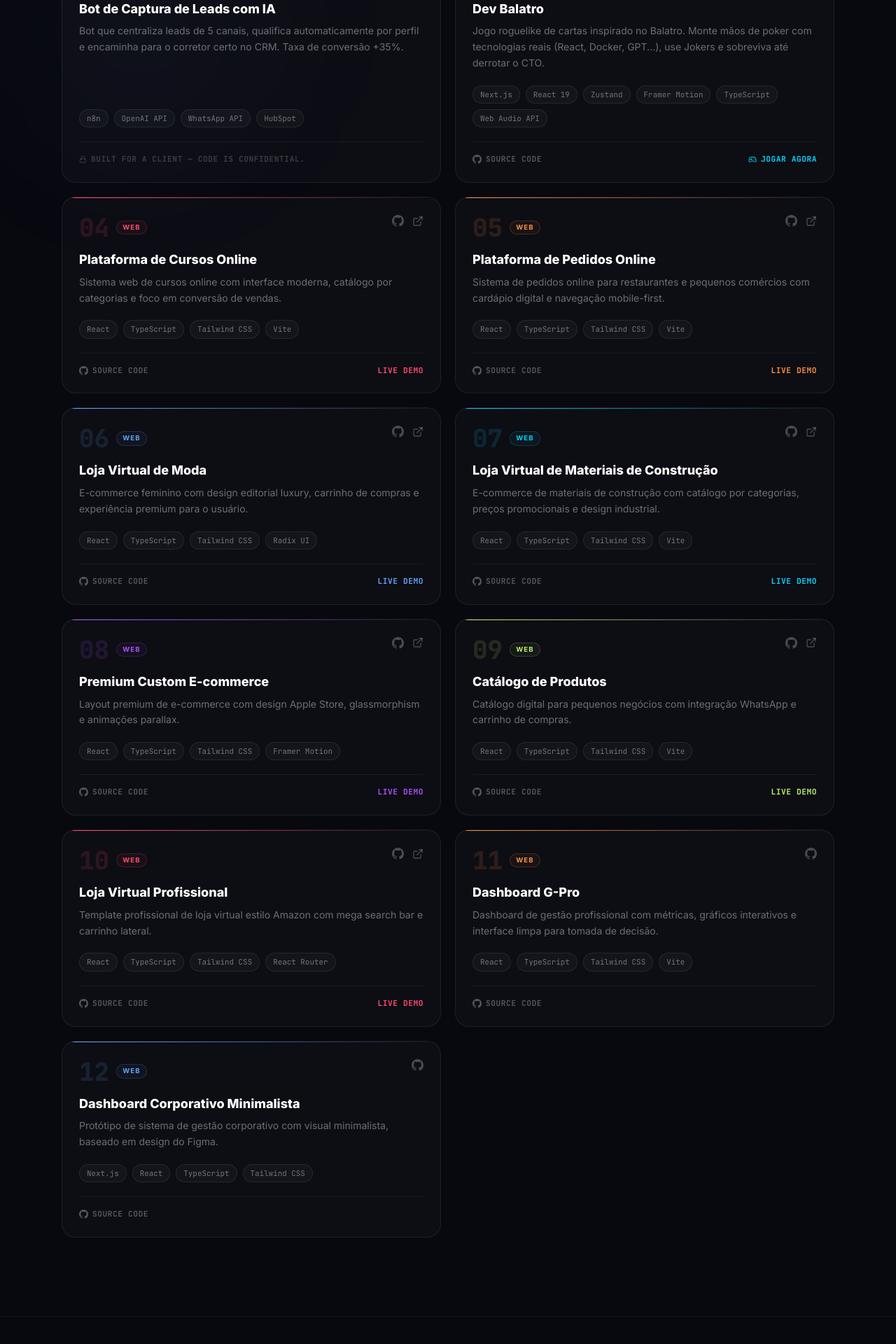
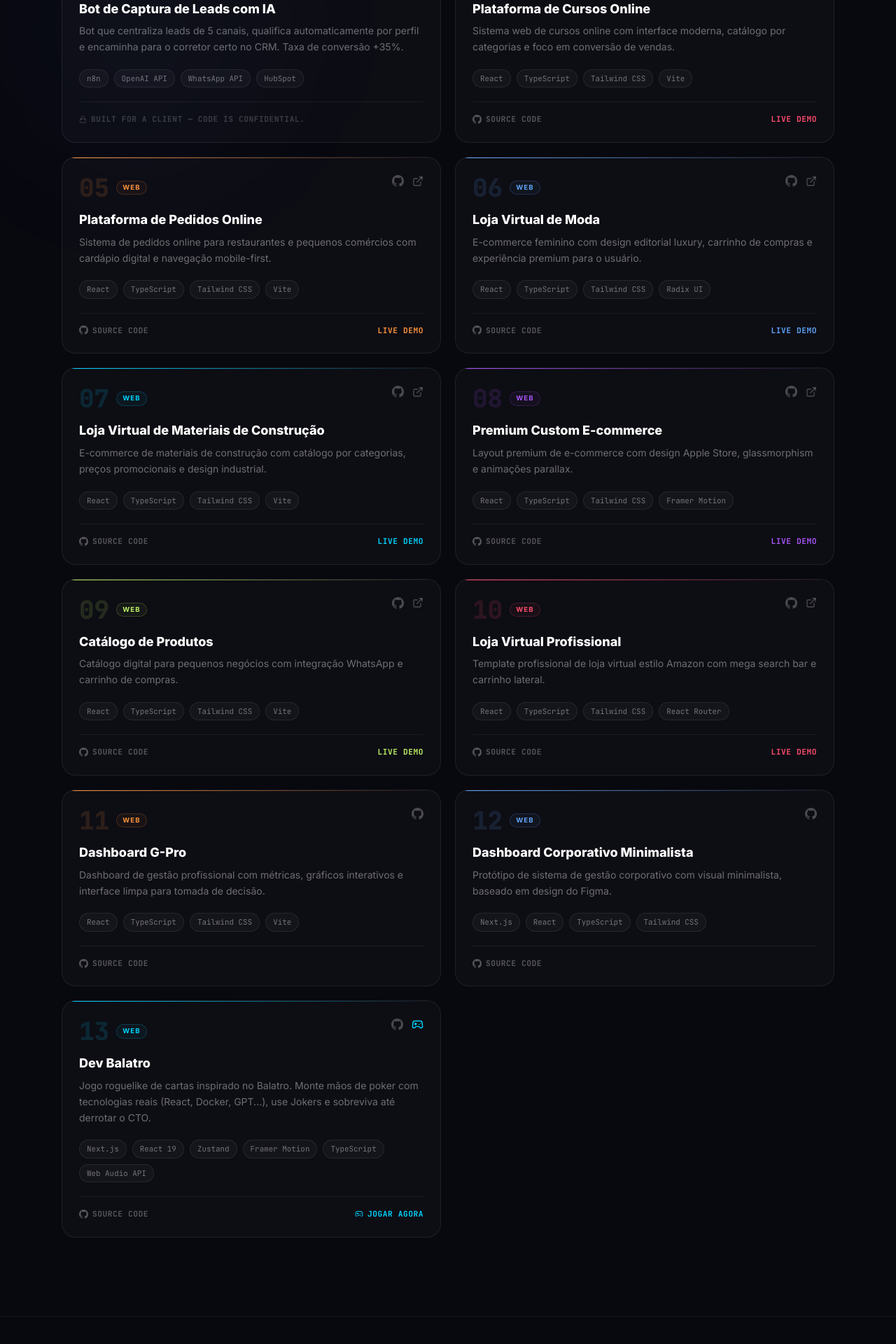
Before and after one commit to LipDev-sudo/Portifolio, a Next.js app: page / in a window 1280 px wide. Shown: the part 6419-8339 px from the top of the page at 70% size. Built offline with nearby package versions, Linux system fonts and the light colour scheme; no server answers.

Commit message:
fix: order and renumber portfolio projects

```diff
--- a/src/components/sections/Projects.tsx
+++ b/src/components/sections/Projects.tsx
@@ -27,9 +27,9 @@ export function Projects() {
     web: t.projects.filterWeb,
   };
 
-  const filtered = filter === "all"
-    ? projects
-    : projects.filter((p) => p.category === filter);
+  const filtered = [...projects]
+    .sort((a, b) => a.order - b.order)
+    .filter((p) => filter === "all" || p.category === filter);
 
   return (
     <>
@@ -90,10 +90,11 @@ export function Projects() {
               transition={{ duration: 0.3, ease: "easeOut" }}
               className="grid grid-cols-1 md:grid-cols-2 gap-5 mt-8"
             >
-              {filtered.map((project) => (
+              {filtered.map((project, index) => (
                 <ProjectCard
                   key={project.id}
                   project={project}
+                  displayIndex={index + 1}
                   onPlay={
                     project.gameUrl
                       ? () => setGameProject(project)
--- a/src/components/ui/ProjectCard.tsx
+++ b/src/components/ui/ProjectCard.tsx
@@ -20,6 +20,7 @@ const neonColors = {
 
 interface ProjectCardProps {
   project: Project;
+  displayIndex: number;
   onPlay?: () => void;
 }
 
@@ -28,10 +29,10 @@ const cardVariants = {
   visible: { opacity: 1, y: 0, transition: { duration: 0.5, ease: "easeOut" as const } },
 };
 
-export function ProjectCard({ project, onPlay }: ProjectCardProps) {
+export function ProjectCard({ project, displayIndex, onPlay }: ProjectCardProps) {
   const t = useT();
   const palette = neonColors[project.category];
-  const color = palette[project.order % palette.length];
+  const color = palette[(displayIndex - 1) % palette.length];
   const isAi = project.category === "ai";
   const categoryLabel = isAi ? t.projects.categoryBadgeAi : t.projects.categoryBadgeWeb;
 
@@ -54,7 +55,7 @@ export function ProjectCard({ project, onPlay }: ProjectCardProps) {
               className="text-4xl font-black font-mono leading-none select-none"
               style={{ color: `${color}22` }}
             >
-              {String(project.order + 1).padStart(2, "0")}
+              {String(displayIndex).padStart(2, "0")}
             </span>
             {/* Category badge */}
             <span
```
